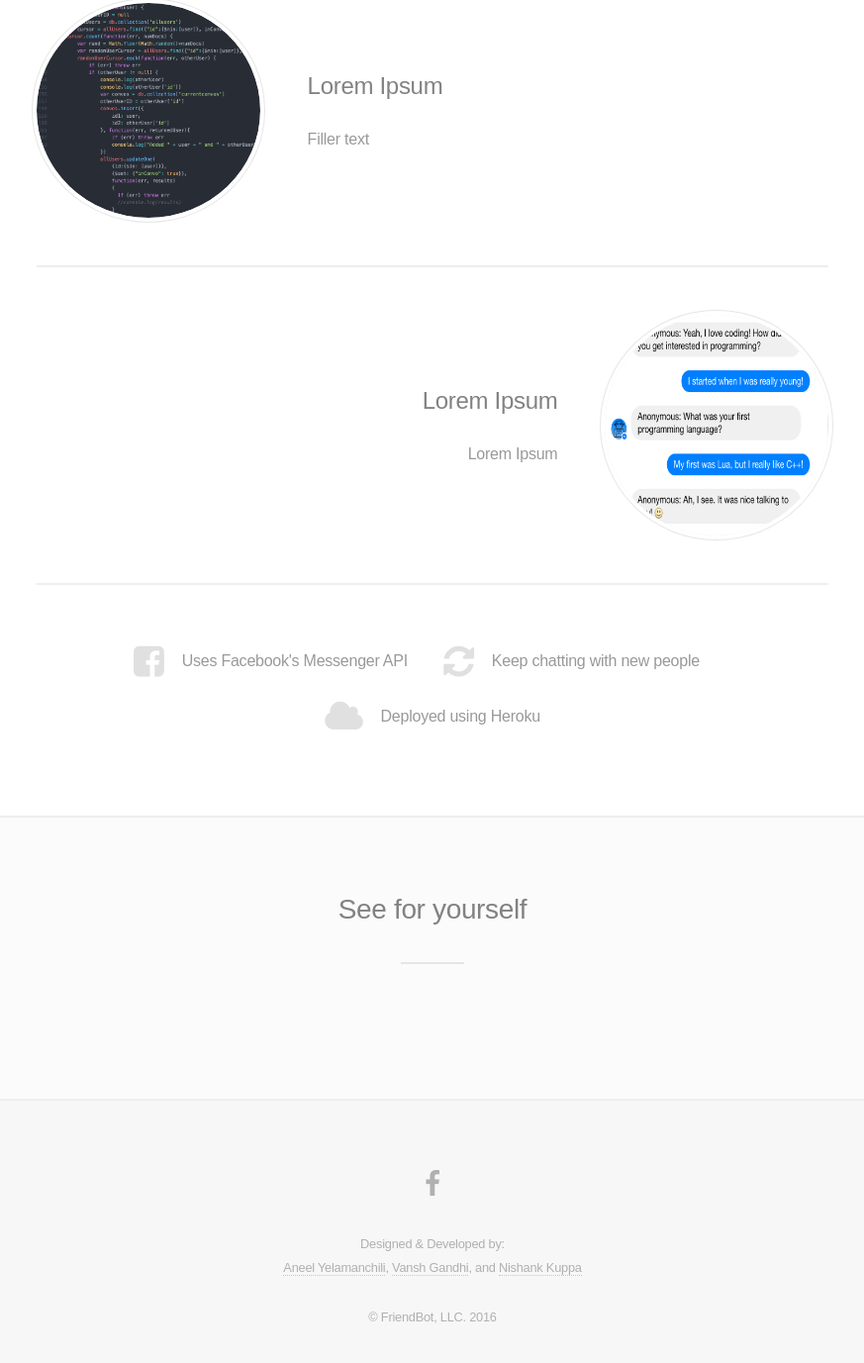
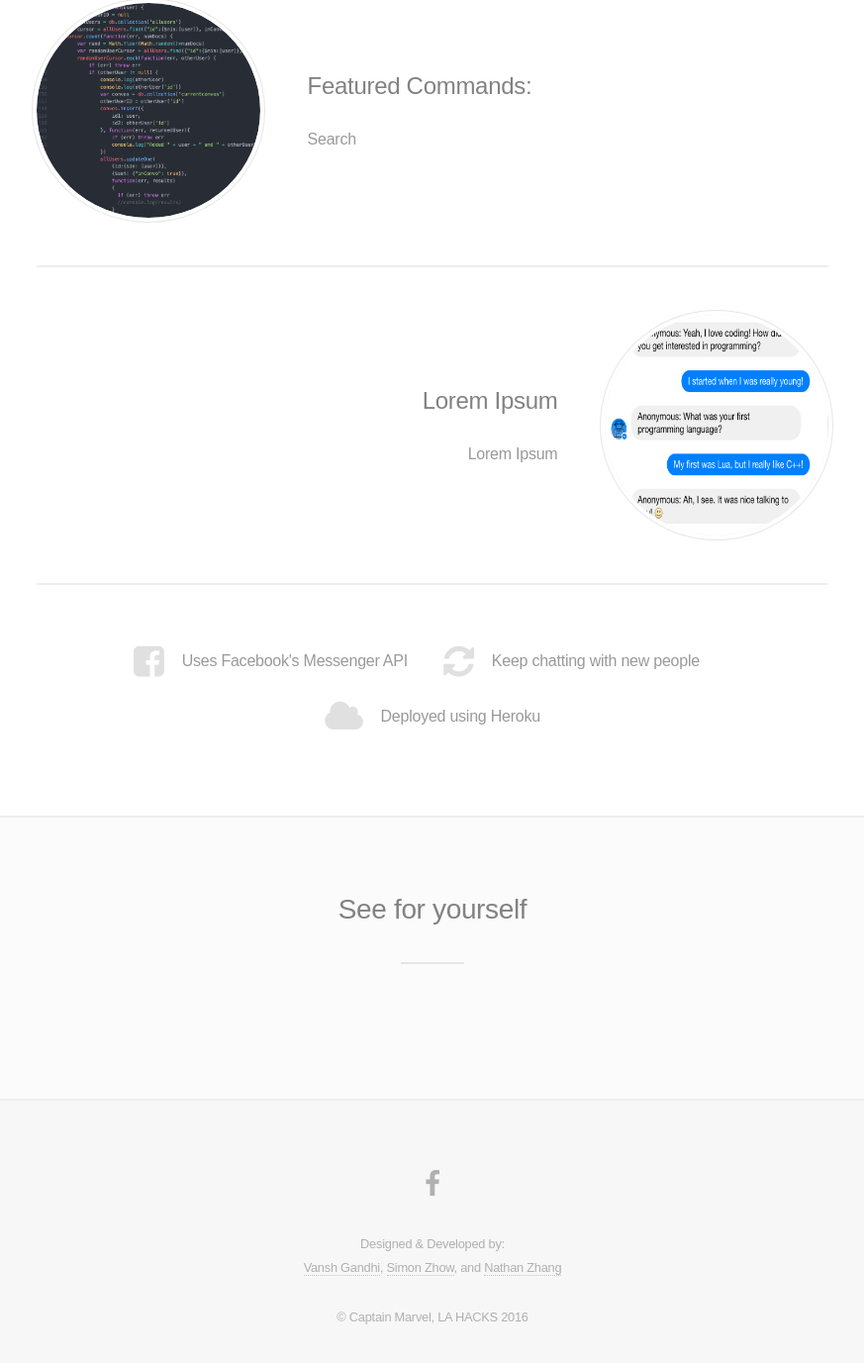
Before and after one commit to simonzhow/captainmarvel, a website: page frontend/index.html in a window 1280 px wide. Shown: the part 1208-2585 px from the top of the page at 99% size, without its empty margins (203-1076 px from the left). Drawn offline with Linux system fonts and the light colour scheme.

Commit message:
Fixed Website Changes

```diff
--- a/frontend/index.html
+++ b/frontend/index.html
@@ -52,8 +52,8 @@
 					<section class="spotlight">
 						<div class="image"><img src="images/nodejs.png" alt="" /></div>
 						<div class="content">
-							<h3>Lorem Ipsum</h3>
-							<p>Filler text</p>
+							<h3>Featured Commands:</h3>
+							<p>Search <marvel_character> </p>
 						</div>
 					</section>
 					<section class="spotlight">
@@ -93,8 +93,8 @@
 				<ul class="icons">
 					<li><a href="https://www.facebook.com/GoFriendBot/" class="icon fa-facebook" target="_blank"><span class="label">Facebook</span></a></li>
 				</ul>
-                <p class="copyright">Designed &amp; Developed by: <br /><a href="http://yelamanchili.io" target="_blank">Aneel Yelamanchili</a>, <a href="http://vanshgandhi.com" target="_blank">Vansh Gandhi</a>, and <a href="https://www.facebook.com/nishank.kuppa" target="_blank">Nishank Kuppa</a></p>
-				<p class="copyright">&copy; FriendBot, LLC. 2016</p>
+                <p class="copyright">Designed &amp; Developed by: <br /><a href="https://github.com/user/vanshg" target="_blank">Vansh Gandhi</a>, <a href="https://github.com/user/simonzhow" target="_blank">Simon Zhow</a>, and <a href="https://github.com/user/nzhang389" target="_blank">Nathan Zhang</a></p>
+				<p class="copyright">&copy; Captain Marvel, LA HACKS 2016</p>
 			</footer>
 
 		<!-- Scripts -->
```
